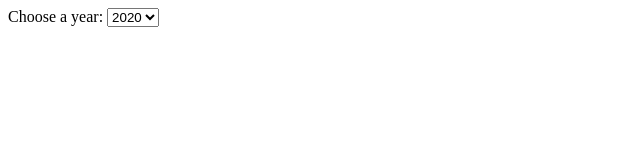
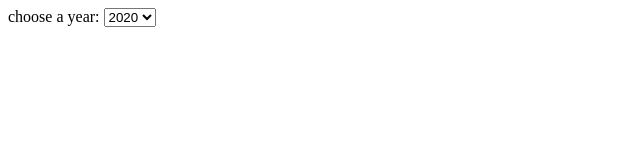
Before and after one commit to elisabetperez/parcelv2, a website built with Parcel: page barchart.html in a window 1280 px wide. Shown: the full height of the page, 0-640 px from the left. Built offline with nearby package versions, Linux system fonts and the light colour scheme; a web font is replaced by a local one.

Commit message:
no message

```diff
--- a/barchart.html
+++ b/barchart.html
@@ -9,7 +9,7 @@
     </head>
     <body>
         <div>
-            <label for="years">Choose a year:</label>
+            <label for="years">choose a year:</label>
             <select name="years" id="years">
                 <option value="2020">2020</option>
                 <option value="2021">2021</option>
```
